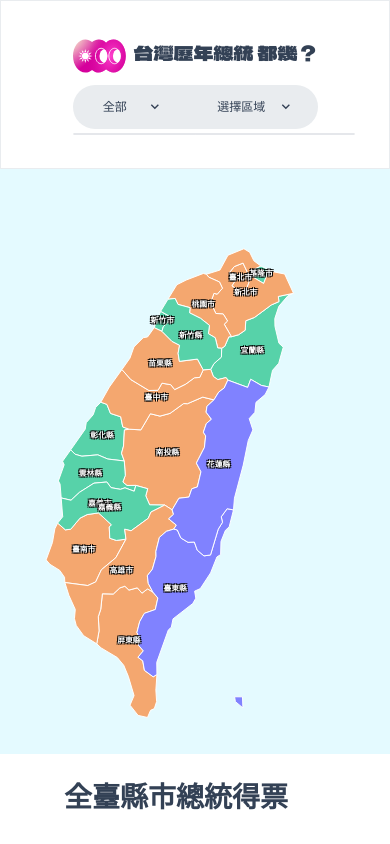
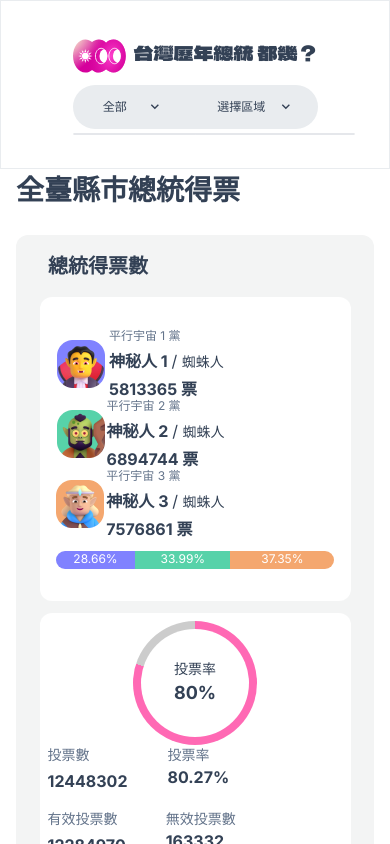
Before and after one commit to minilabmemo/f2e-president-tw, a Next.js app: page /year/1996 in a window 390 px wide. Built offline with nearby package versions, Linux system fonts and the light colour scheme.

Commit message:
Fix: tidy styles

```diff
--- a/app/globals.css
+++ b/app/globals.css
@@ -28,3 +28,7 @@
 .outlined-text {
   text-shadow: -1px -1px 0 #000, 1px -1px 0 #000, -1px 1px 0 #000, 1px 1px 0 #000;
 }
+
+*, *::before, *::after {
+  box-sizing: border-box
+}
--- a/app/year/[year]/page.tsx
+++ b/app/year/[year]/page.tsx
@@ -61,9 +61,9 @@
           <tr className="bg-gray-200 text-[14px] font-normal ">
             <th className="border text-left p-2 font-normal ">縣市</th>
             <th className="border text-left p-2 font-normal">得票率</th>
-            <th className="border text-left p-2 font-normal">最高票候選人</th>
-            <th className="border text-left p-2 font-normal">總體投票數</th>
-            <th className="border text-left p-2 font-normal">總投票率</th>
+            <th className="border text-left p-2 font-normal hidden sm:table-cell">最高票候選人</th>
+            <th className="border text-left p-2 font-normal hidden sm:table-cell">總體投票數</th>
+            <th className="border text-left p-2 font-normal hidden sm:table-cell">總投票率</th>
           </tr>
         </thead>
         <tbody>
@@ -77,12 +77,12 @@
                   <RateBar color={`bg-${row.voteRateByCandidate[3].color}`} percentage={`${row.voteRateByCandidate[3].percentage}`} showText={false} ></RateBar>
                 </div>
               </td>
-              <td className="border-b p-2">
+              <td className="border-b p-2 hidden sm:table-cell">
                 <div className="flex gap-2 items-center"><div className="w-8 h-8">{row.winner.imageNode}</div>
                   <span className="font-bold">{row.winner.name}</span> / <span className="text-sm">{row.winner.vice}</span></div>
               </td>
-              <td className="border-b p-2">{row.total.toLocaleString()}</td>
-              <td className="border-b p-2">{row.voteRate.toFixed(2)}%</td>
+              <td className="border-b p-2 hidden sm:table-cell">{row.total.toLocaleString()}</td>
+              <td className="border-b p-2 hidden sm:table-cell">{row.voteRate.toFixed(2)}%</td>
 
             </tr>
           ))}
@@ -169,22 +169,22 @@
         </div>
       </header>
 
-      <div className="w-full  flex flex-col   lg:flex-row h-[70%] lg:h-[calc(100vh-66px)]">
-        <div className="lg:w-1/3 h-full">
+      <div className="w-full  flex flex-col   lg:flex-row h-[80%] lg:h-[calc(100vh-66px)]">
+        <div className="hidden sm:block lg:w-1/3 h-full">
           <TaiwanMap year={params.year}></TaiwanMap>
         </div>
 
-        <div className=" overflow-y-scroll lg:w-2/3 px-16 pb-16 flex flex-col gap-y-6">
-          <div>
+        <div className=" overflow-y-scroll w-full lg:w-2/3 px-4 sm:px-16 pb-16 flex flex-col gap-y-6">
+
           <div className="h-[86px] font-bold text-s28/lh150 flex items-center"> 全臺縣市總統得票</div>
           <div className="result-person bg-gray-50 rounded-xl px-4 pb-4">
-              <div className="font-bold text-xl/lh150 p-4">總統得票數</div>
-              <div className="flex gap-3 ">
-                <div className="flex rounded-xl bg-white w-1/2 flex-col gap-3 items-center px-4 py-8">
+            <div className="font-bold text-xl/lh150 p-4 ">總統得票數</div>
+            <div className="flex gap-3 flex-wrap sm:flex-nowrap justify-center">
+              <div className="flex rounded-xl bg-white min-w-[311px] w-1/2 flex-col gap-3 items-center px-4 py-8">
                 <PersonsResult result={res} />
 
               </div>
-                <div className="flex rounded-xl bg-white w-1/2 flex-col xl:flex-row p-2">
+              <div className="flex rounded-xl bg-white  min-w-[311px] w-1/2 flex-col xl:flex-row p-2">
                 <div className="circle-chart flex justify-center h-full w-full items-center xl:w-1/3 ">
                   <div className="relative w-[124px] h-[124px]">
                     <div
@@ -236,7 +236,7 @@
               </div>
             </div>
           </div>
-          </div>
+
 
           <div className="result-party  rounded-xl">
 
```
Lines whose indentation alone changed are shown as unchanged.
